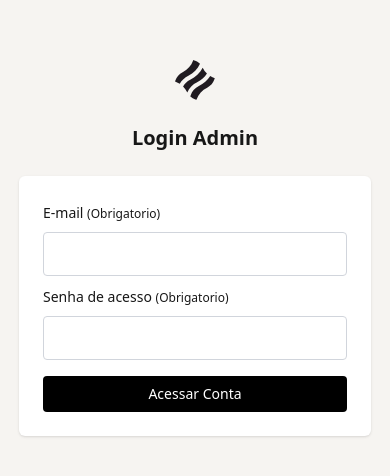
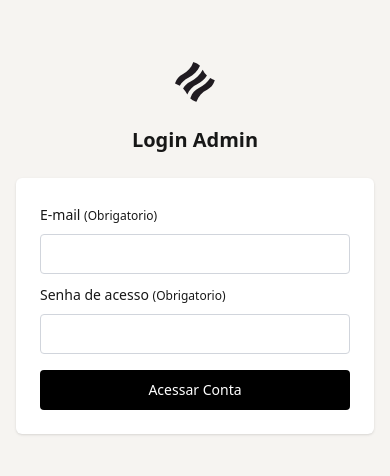
Before and after one commit to ws49066/TimeHub_frontend, a Next.js app: page /auth/admin/login in a window 390 px wide. Shown: the part 134-610 px from the top of the page. Built offline with nearby package versions, Linux system fonts and the light colour scheme.

Commit message:
Ajustes na tela de login admin, mobile first v2

```diff
--- a/app/auth/admin/login/page.tsx
+++ b/app/auth/admin/login/page.tsx
@@ -52,7 +52,7 @@ export default function AdminLogin() {
 
                 <button
                     disabled={loading}
-                    className="w-full bg-black text-white mt-2 rounded font-medium h-9 text-sm"
+                    className="w-full bg-black text-white mt-2 rounded font-medium h-10 text-sm"
                 >
                     {loading ? 'Entrando...' : 'Acessar Conta'}
                 </button>
--- a/app/auth/layout.tsx
+++ b/app/auth/layout.tsx
@@ -5,7 +5,15 @@ export default function AuthLayout({
 }) {
   return (
     <main className="min-h-screen flex items-center justify-center">
-      <section className="w-full max-w-sm -mt-20 p-4">
+      <section className="
+        w-full
+        -mt-20
+        p-4
+        sm:max-w-sm
+        md:max-w-md
+        lg:max-w-lg
+        "
+      >
         {children}
       </section>
     </main>
--- a/app/shared/ui/Input.tsx
+++ b/app/shared/ui/Input.tsx
@@ -17,7 +17,7 @@ export function Input({ label, error, required, stylesOverride, ...props }: Inpu
         className={`
             w-full
             px-3
-            h-11
+            h-10
             border
             rounded
             font-normal
```
Also changed, not shown: public/manifest.json.
